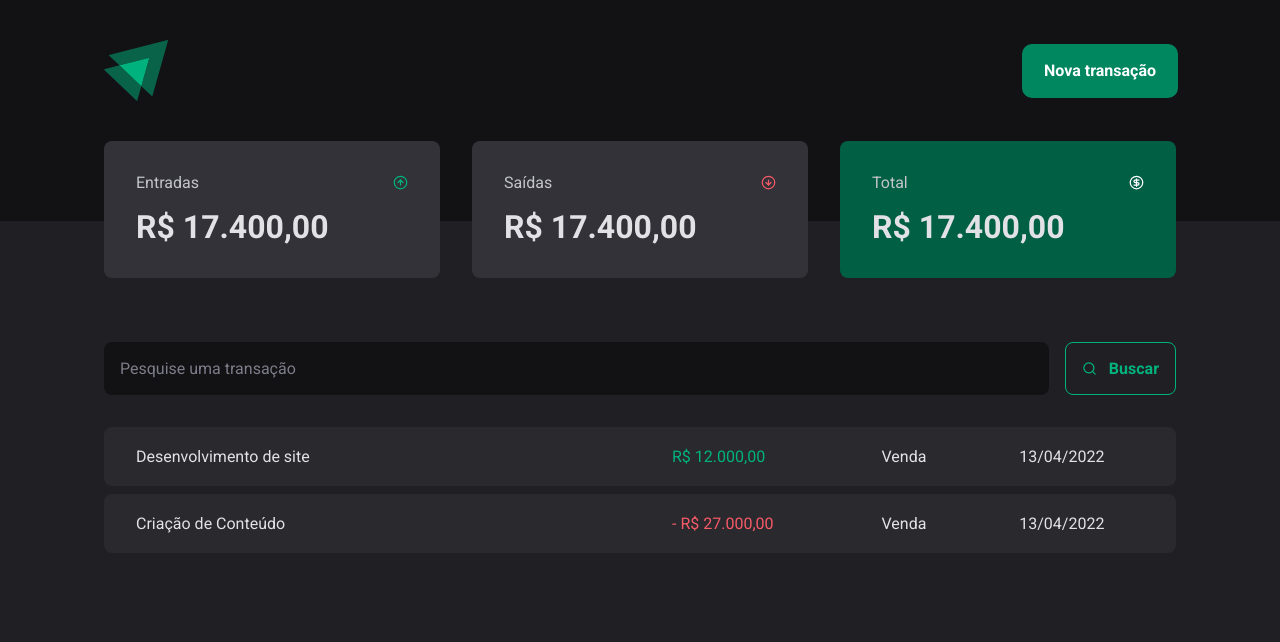
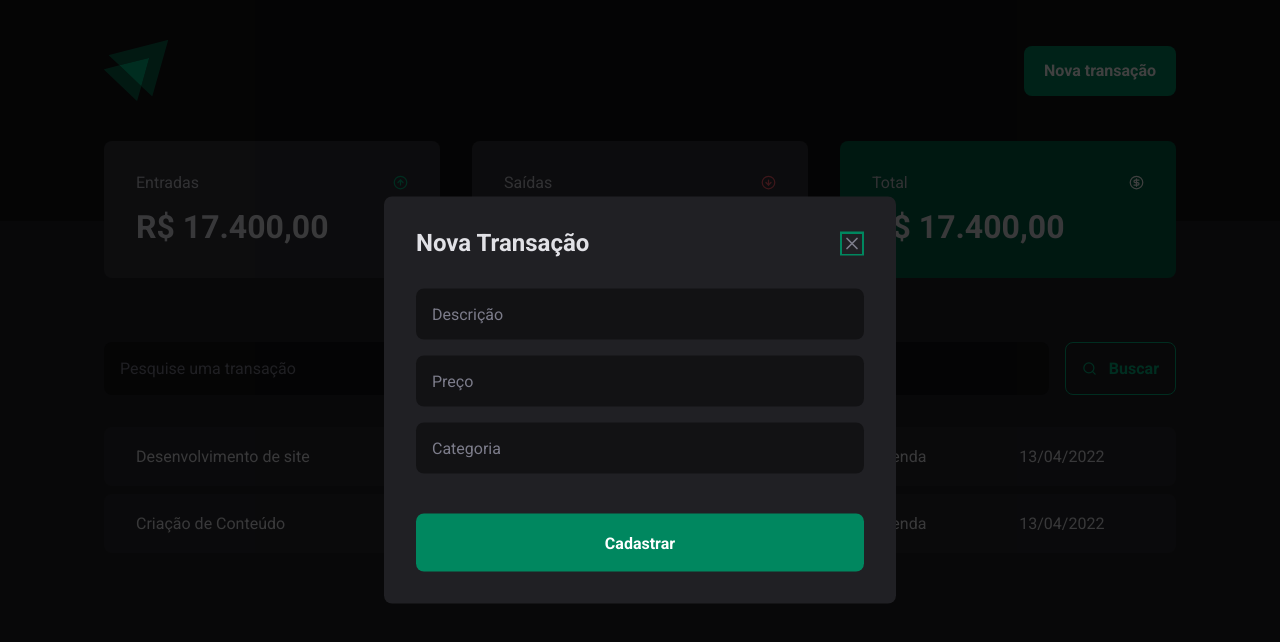
Before and after one commit to ViniciusBaylet/dt-money, a React (Vite) app: page / in a window 1280 px wide. Both pictures are taken after a click on the button "Nova transação". Shown: the top 642 px of the page. Built offline with nearby package versions, Linux system fonts and the light colour scheme.

Commit message:
criando dialog de nova transação

```diff
--- a/package.json
+++ b/package.json
@@ -10,6 +10,7 @@
     "preview": "vite preview"
   },
   "dependencies": {
+    "@radix-ui/react-dialog": "^1.1.15",
     "lucide-react": "^0.542.0",
     "react": "^19.1.1",
     "react-dom": "^19.1.1",
--- a/src/components/Header/index.tsx
+++ b/src/components/Header/index.tsx
@@ -1,14 +1,20 @@
 import { HeaderContainer, HeaderContent, NewTransactionButton } from "./styles";
 import logoIMG from '../../assets/ignite-simbol.svg'
+import * as Dialog from '@radix-ui/react-dialog'
+import { NewTransactionModal } from "../NewTransactionModal";
 
 export function Header() {
     return (
         <HeaderContainer>
             <HeaderContent>
                 <img src={logoIMG} alt="logotipo" />
-                <NewTransactionButton>
-                    Nova transação
-                </NewTransactionButton>
+
+                <Dialog.Root>
+                    <Dialog.Trigger asChild>
+                        <NewTransactionButton>Nova transação</NewTransactionButton>
+                    </Dialog.Trigger>
+                    <NewTransactionModal />
+                </Dialog.Root>
             </HeaderContent>
         </HeaderContainer>
     )
--- /dev/null
+++ b/src/components/NewTransactionModal/index.tsx
@@ -0,0 +1,27 @@
+import * as Dialog from '@radix-ui/react-dialog';
+import { CloseButton, Content, Overlay } from './styles';
+import { X } from 'lucide-react';
+
+export function NewTransactionModal() {
+    return (
+        <Dialog.Portal>
+            <Overlay />
+            <Content>
+                <Dialog.Title>Nova Transação</Dialog.Title>
+
+                <CloseButton>
+                    <X size={20} />
+                </CloseButton>
+
+                <form action="">
+                    <input type="text" placeholder='Descrição' required/>
+                    <input type="number" placeholder='Preço' required/>
+                    <input type="text" placeholder='Categoria' required/>
+
+                    <button type='submit'>Cadastrar</button>
+                </form>
+
+            </Content>
+        </Dialog.Portal>
+    )
+}
--- /dev/null
+++ b/src/components/NewTransactionModal/styles.ts
@@ -0,0 +1,73 @@
+import styled from "styled-components";
+import * as Dialog from '@radix-ui/react-dialog'
+
+// Estilização do Dialog
+
+export const Overlay = styled(Dialog.Overlay)`
+    position: fixed;
+    width: 100vw;
+    height: 100vh;
+    inset: 0; //top = bottom = right = left = 0
+    background: rgba(0, 0, 0, 0.75);
+`;
+
+export const Content = styled(Dialog.Content)`
+    min-width: 32rem;
+    border-radius: 8px;
+    padding: 2rem;
+    background: ${props => props.theme["gray-800"]};
+
+    position: fixed;
+    top: 50%;
+    left: 50%;
+    transform: translate(-50%, -50%);
+
+    form {
+        margin-top: 2rem;
+
+        display: flex;
+        flex-direction: column;
+        gap: 1rem;
+
+        input {
+            border-radius: 8px;
+            border: 0;
+            background: ${props => props.theme["gray-900"]};
+            color: ${props => props.theme["gray-300"]};
+            padding: 1rem;
+
+            &::placeholder {
+                color: ${props => props.theme["gray-500"]};
+            }
+        }
+
+        button[type="submit"] {
+            height: 58px;
+            border: 0;
+            background: ${props => props.theme["green-500"]};
+            color: ${props => props.theme.white};
+            font-weight: bold;
+            padding: 0 1.25rem;
+            border-radius: 8px;
+            margin-top: 1.5rem;
+            cursor: pointer;
+
+            &:hover {
+                background: ${props => props.theme["green-700"]};
+                transition: background-color 0.2s;
+            }
+        }
+
+    }
+`;
+
+export const CloseButton = styled(Dialog.Close)`
+    position: absolute;
+    background: transparent;
+    border: 0;
+    top: 2.3rem;
+    right: 2.1rem;
+    line-height: 0;
+    cursor: pointer;
+    color: ${props => props.theme["gray-500"]};
+`;
```
Also changed, not shown: 2 other files (tests, documents, lock files or other folders).
